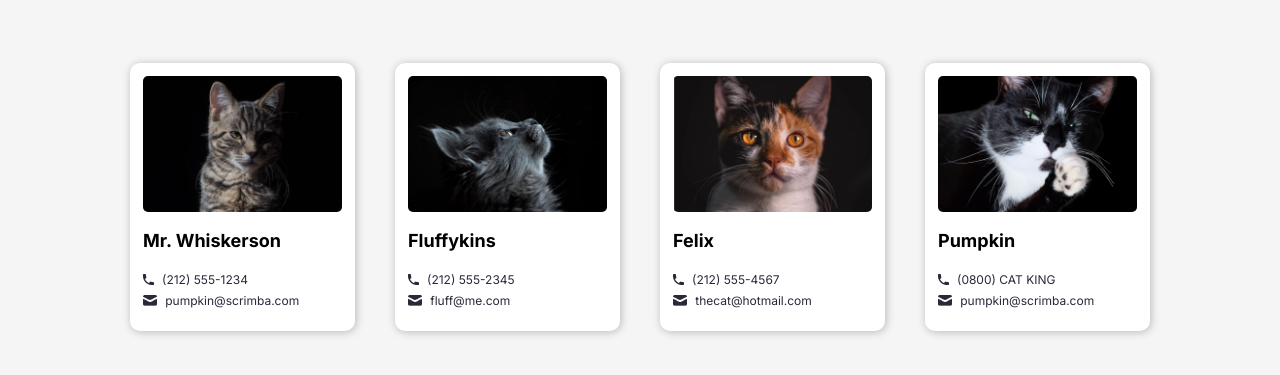
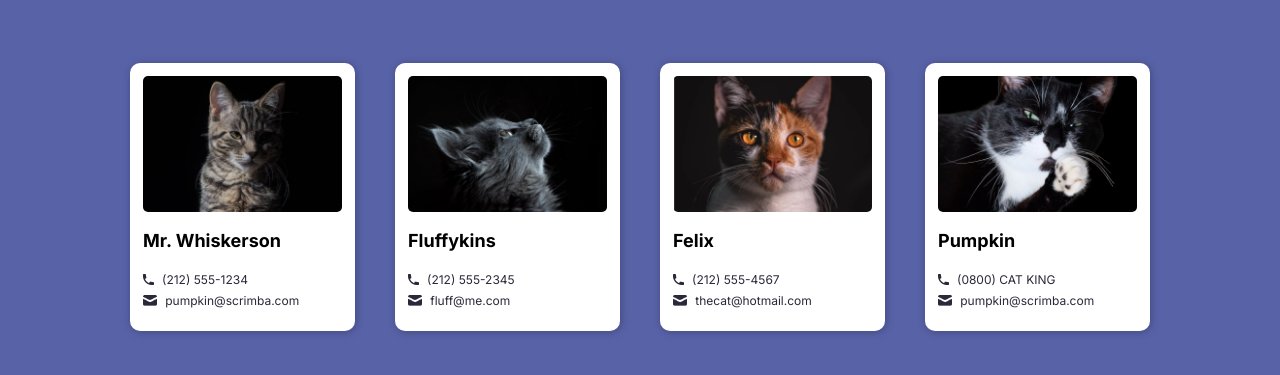
Before and after one commit to 0xYurii/Learn-React, a React (Vite) app: page / in a window 1280 px wide. Shown: the part 203-578 px from the top of the page. Built offline with nearby package versions, Linux system fonts and the light colour scheme.

Commit message:
Refactor App component to export as default; update Contact component structure and styles; remove unused Japan markdown file

```diff
--- a/App.jsx
+++ b/App.jsx
@@ -1,7 +1,7 @@
 import Contact from "./Contact"
 
 
-function App() {
+export default function App() {
     return (
         <div className="contacts">
             <Contact
@@ -31,5 +31,3 @@ function App() {
         </div>
     )
 }
-
-export default App
--- a/index.css
+++ b/index.css
@@ -8,7 +8,7 @@ body {
     display: flex;
     align-items: center;
     font-family: 'Inter', sans-serif;
-    background-color: whitesmoke;
+    background-color: rgb(88, 98, 167);
 }
 
 .contacts {
```
Also changed, not shown: Contact.jsx (+41 -0 lines), index.jsx (+28 -0 lines), 1 other file (tests, documents, lock files or other folders).
